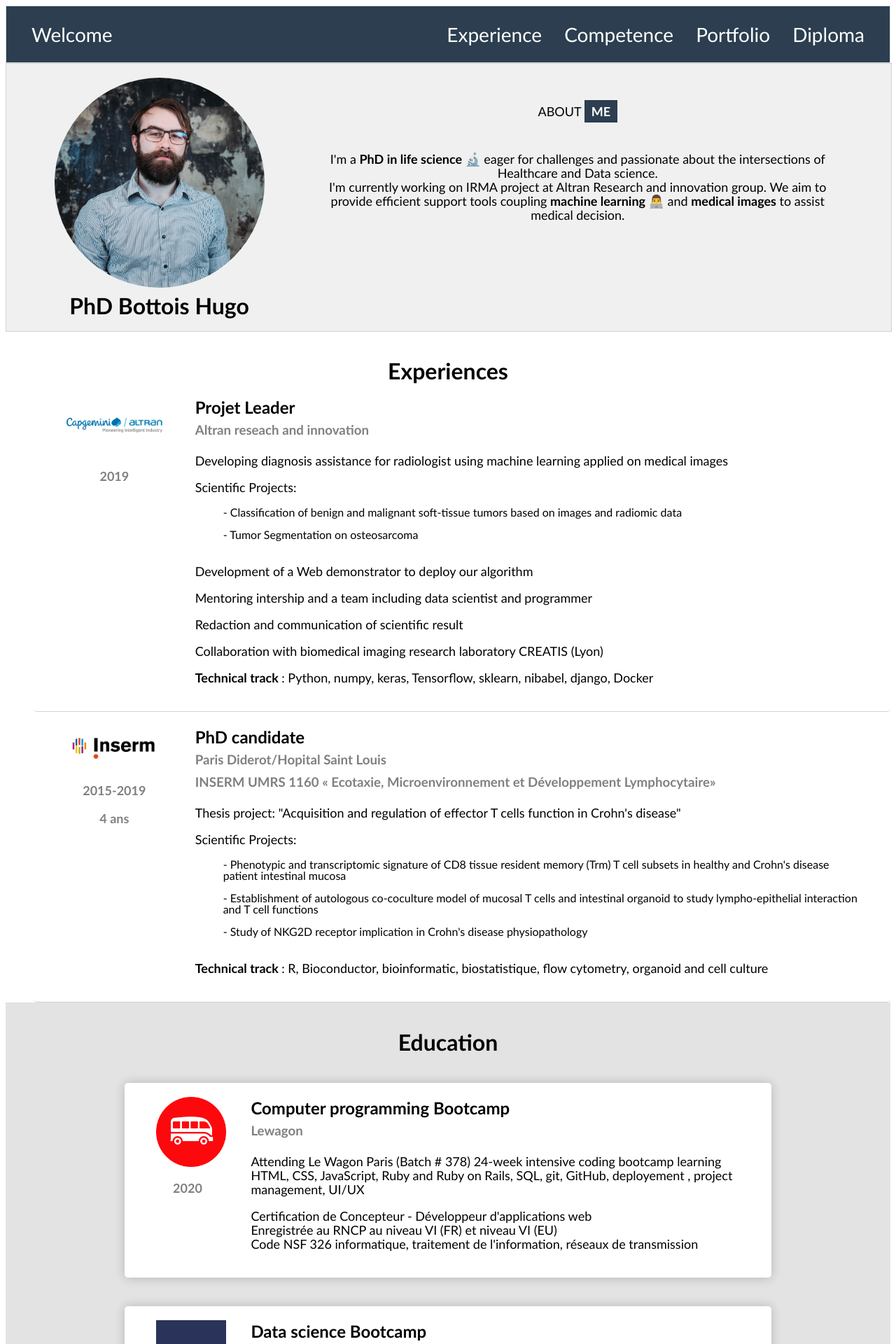
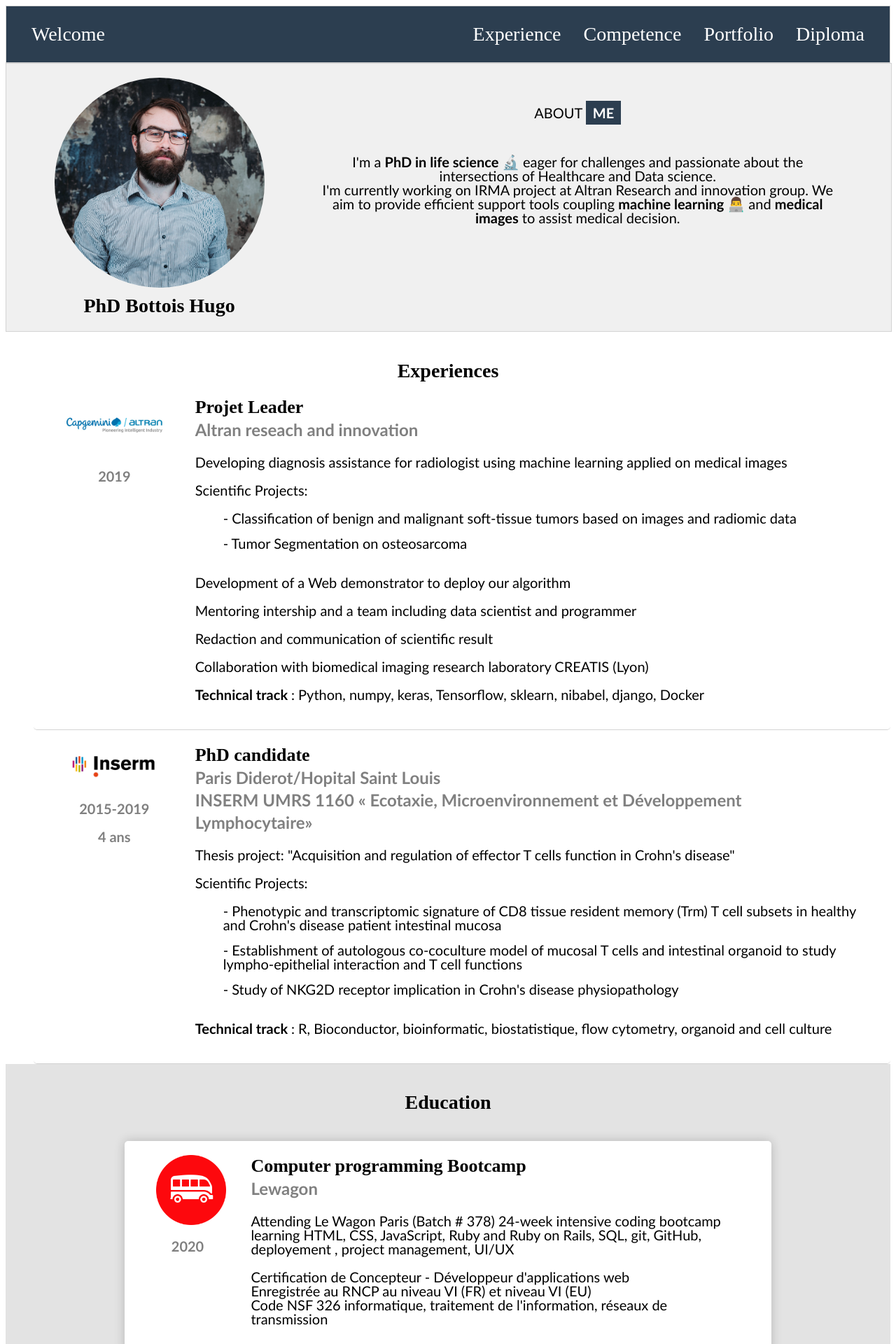
Before and after one commit to hbiom/profile, a PHP site: page / in a window 1280 px wide. Shown: the top 1920 px of the page at 70% size. Run offline with PHP 8.4, Linux system fonts and the light colour scheme; some libraries are stand-ins or nearby versions.

Commit message:
avatar, font weigh, policy

```diff
--- a/component/font-page.css
+++ b/component/font-page.css
@@ -1,7 +1,8 @@
 .font-page {
   justify-content: space-evenly;
 /*  background-image: url("../image/font.jpeg");
-*/  background-color: rgb(240, 240, 240);
+*/
+  background-color: rgb(240, 240, 240);
   width: 100%;
   height: auto;
   display: flex;
--- a/style.css
+++ b/style.css
@@ -22,19 +22,34 @@ li {
   padding: 0;
 }
 
-body {
-  background-color: "black";
-  font-family: "Gill Sans", sans-serif;
-  font-size:16px;
+h1 {
+  font-size:28px;
+  font-family: "Aria";
+  text-align: center;
+}
+
+h2 {
+  font-family: "Aria";
+  font-size:26px;
   line-height:32px;
 }
 
-h1 {
-  font-family: "Aria"
+h3 {
+  font-family: "Gill Sans", sans-serif;
   font-size:24px;
   line-height:32px;
-  text-align: center;
 }
+
+
+p, ul, li {
+  font-family: "Gill Sans", sans-serif;
+  font-size:20px;
+}
+
+ul, li {
+  line-height: 20px;
+}
+
 
 a:hover {
   color:black;
@@ -44,15 +59,3 @@ a:hover {
 .text-center {
   text-align: center;
 }
-
-.btn-link {
-  background-color: blue;
-  color: white;
-  font-family: 'Lora', serif;
-  font-size: 17px;
-  font-weight: lighter;
-  padding: 10px 10px;
-  border-radius: 4px;
-  width: max-width;
-  margin: 0 auto;
-}
```
